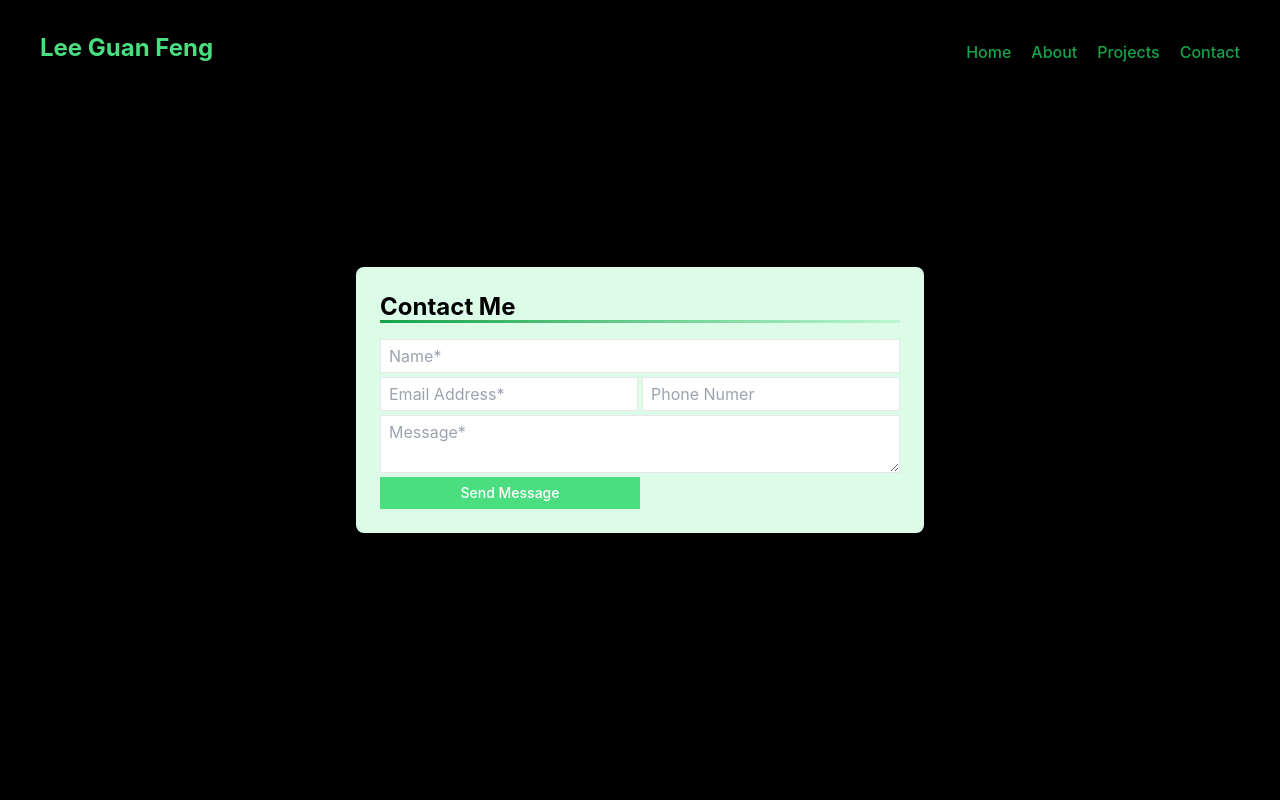
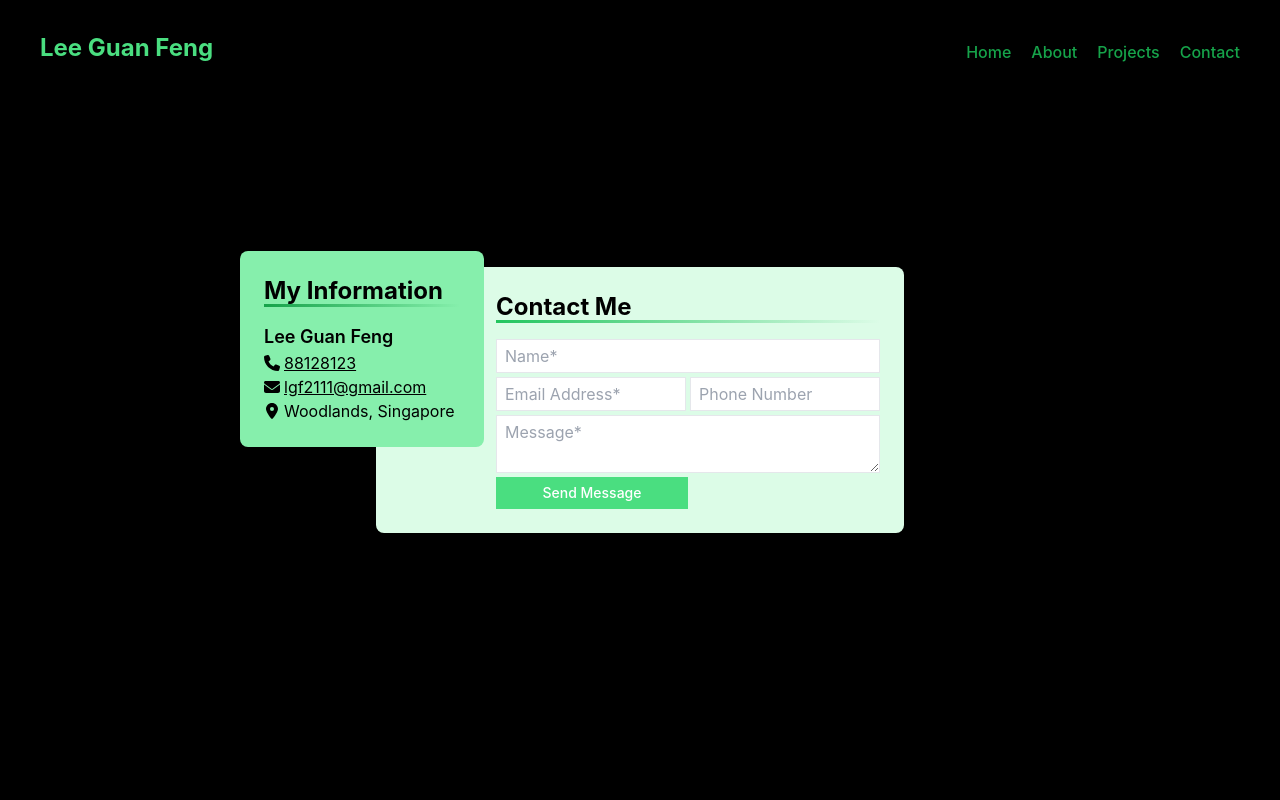
Before and after one commit to lgf2111/portfolio, a React (Create React App) app: page /contact in a window 1280 px wide. Shown: the top 800 px of the page. Built offline with nearby package versions, Linux system fonts and the light colour scheme.

Commit message:
added my information

```diff
--- a/src/pages/Contact.tsx
+++ b/src/pages/Contact.tsx
@@ -1,6 +1,12 @@
 import React from "react";
 import Layout from "../components/Layout";
 import emailjs from "emailjs-com";
+import { FontAwesomeIcon } from "@fortawesome/react-fontawesome";
+import {
+  faPhone,
+  faEnvelope,
+  faLocationDot,
+} from "@fortawesome/free-solid-svg-icons";
 
 const Contact = () => {
   function sendEmail(e: any) {
@@ -28,8 +34,33 @@ const Contact = () => {
   return (
     <Layout>
       <div className="flex items-center justify-center h-screen">
-        <div className="bg-green-100 rounded-lg p-6">
-          <h2 className="text-2xl font-bold mb-4 pe-24 bg-gradient-to-r from-green-600 to-green-200 bg-[length:100%_3px] bg-no-repeat bg-bottom">
+        <div className="bg-green-100 rounded-lg p-6 flex relative">
+          <div className="w-64 absolute -translate-x-40 -translate-y-10">
+            <div className="bg-green-300 rounded-lg p-6 me-3">
+              <h2 className="text-2xl font-bold mb-4 bg-gradient-to-r from-green-600 to-green-300 bg-[length:100%_3px] bg-no-repeat bg-bottom">
+                My Information
+              </h2>
+              <h3 className="text-lg font-semibold">Lee Guan Feng</h3>
+              <div className="flex items-center">
+                <FontAwesomeIcon icon={faPhone} className="me-1 w-4" />
+                <a className="underline" href="tel:+6588128123">
+                  88128123
+                </a>
+              </div>
+              <div className="flex items-center">
+                <FontAwesomeIcon icon={faEnvelope} className="me-1 w-4" />
+                <a className="underline" href="mailto:lgf2111@gmail.com">
+                  lgf2111@gmail.com
+                </a>
+              </div>
+              <div className="flex items-center">
+                <FontAwesomeIcon icon={faLocationDot} className="me-1 w-4" />
+                <p>Woodlands, Singapore</p>
+              </div>
+            </div>
+          </div>
+          <div className="ms-24 w-96">
+            <h2 className="text-2xl font-bold mb-4 pe-24 bg-gradient-to-r from-green-500 to-green-100 bg-[length:100%_3px] bg-no-repeat bg-bottom">
               Contact Me
             </h2>
             <form className="flex flex-col" onSubmit={sendEmail}>
@@ -38,15 +69,15 @@ const Contact = () => {
                 placeholder="Name*"
                 name="name"
               />
-            <div className="my-1">
+              <div className="my-1 flex">
                 <input
-                className="border me-1 ps-2 py-1"
+                  className="border me-1 ps-2 py-1 w-1/2"
                   placeholder="Email Address*"
                   name="email"
                 />
                 <input
-                className="border ps-2 py-1"
-                placeholder="Phone Numer"
+                  className="border ps-2 py-1 w-1/2"
+                  placeholder="Phone Number"
                   name="phone"
                 />
               </div>
@@ -65,6 +96,7 @@ const Contact = () => {
             </form>
           </div>
         </div>
+      </div>
     </Layout>
   );
 };
```
Lines whose indentation alone changed are shown as unchanged.
